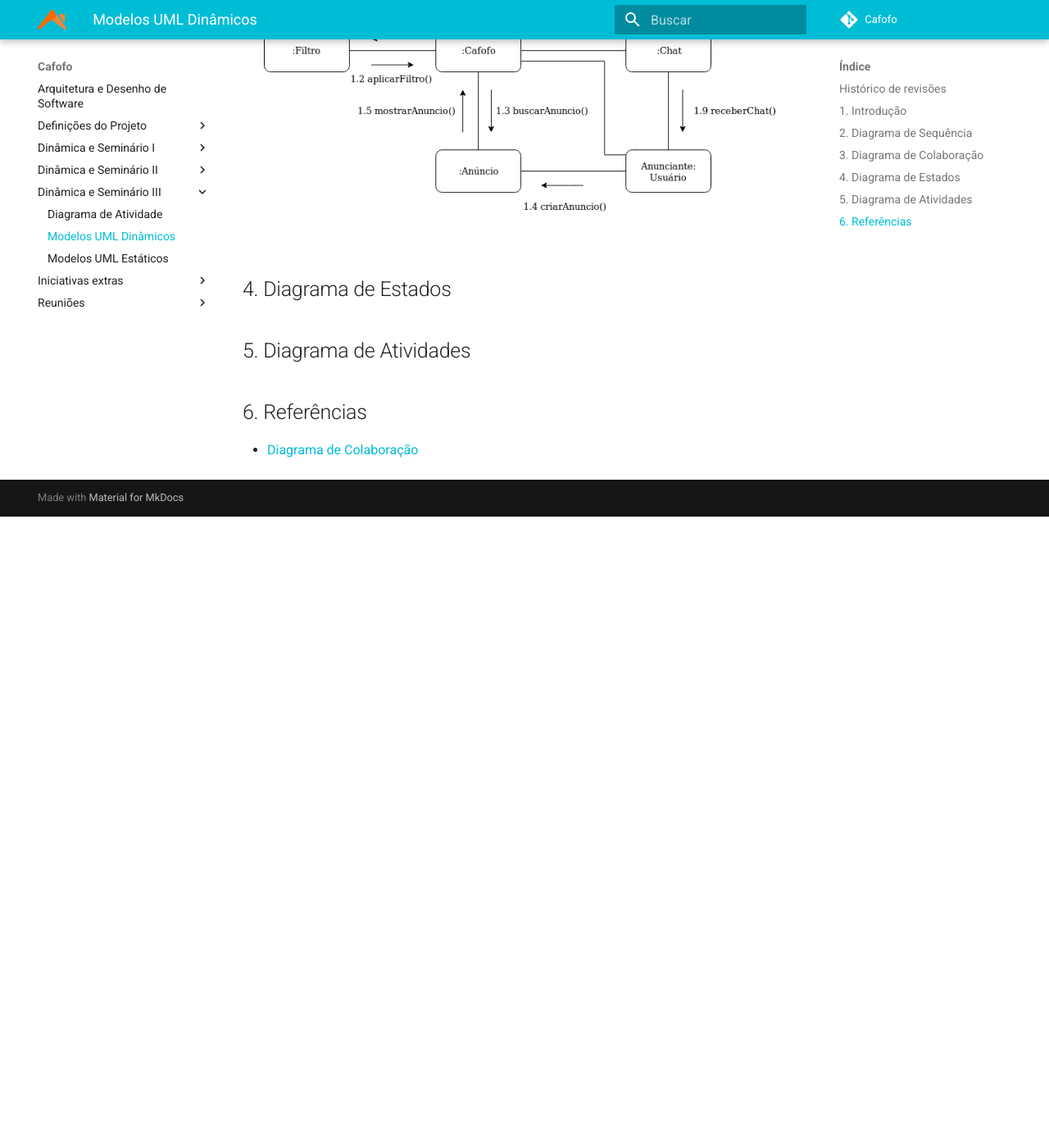
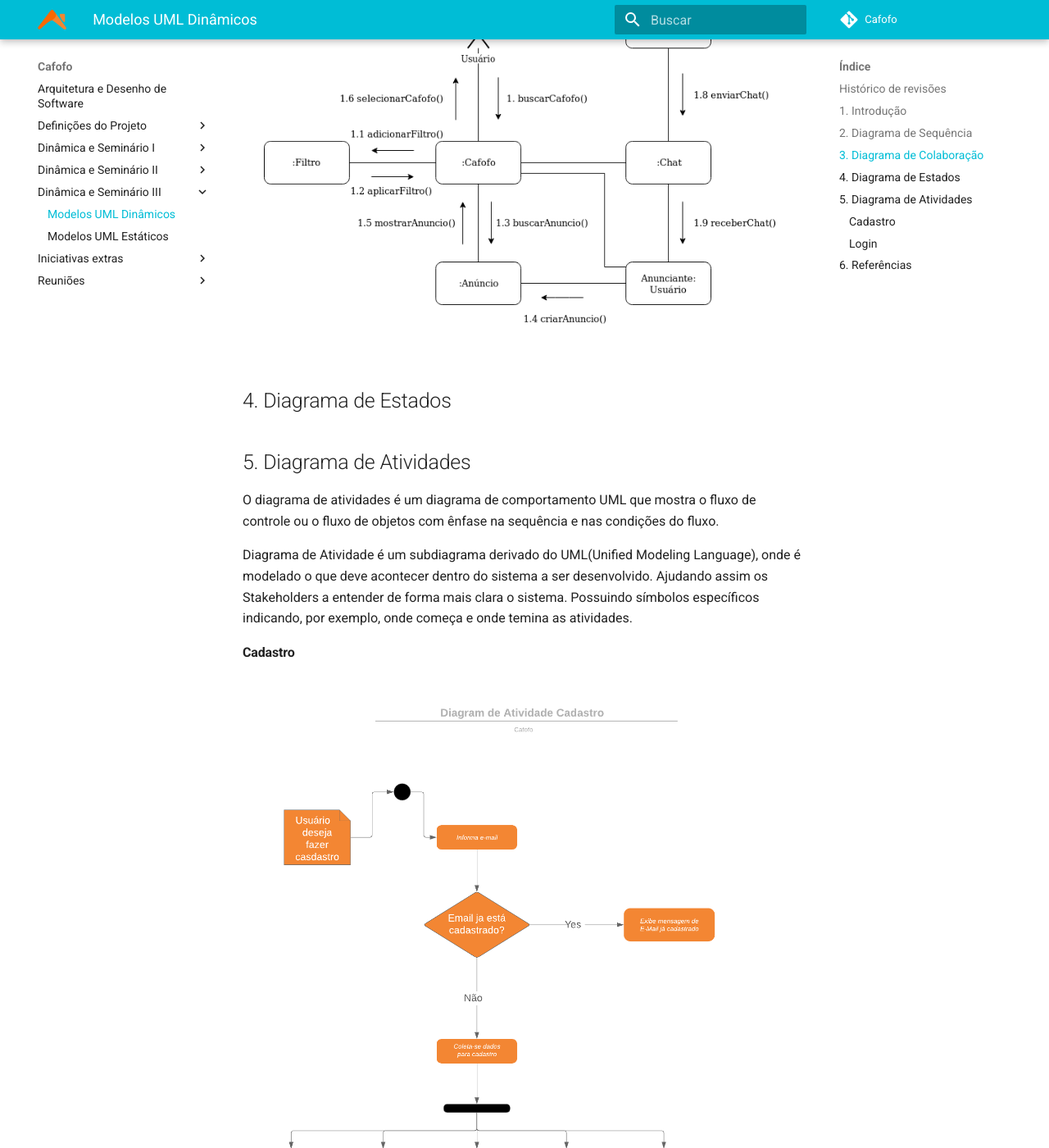
Before and after one commit to desenho-2019/Wiki, an MkDocs documentation site: the page built from docs/Dinâmica e Seminário III/uml_dinamico.md, in a window 1280 px wide and 1400 px high, scrolled down 990 px. Shown: the whole window at 82% size. Built offline with MkDocs 1.6.1 and Material for MkDocs 9.7.7, drawn with Linux system fonts in a browser that asks for light colours; before the commit the page ends 1620 px from its top, so only the background shows below that; some of the changed text lies outside the part shown.

Commit message:
addin activity diagram in dinamic uml

```diff
--- a/docs/Dinâmica e Seminário III/uml_dinamico.md
+++ b/docs/Dinâmica e Seminário III/uml_dinamico.md
@@ -5,6 +5,9 @@
 | :--------: | :----: | :-------------------: | :--------------: |
 | 15/09/2019 |  0.1   | Iniciando o documento | André Lucas |
 | 16/09/2019 |  0.2   | Adicionando diagrama de colaboração | André Lucas |
+| 16/09/2019 |  0.3   | Iniciando o documento | João Gabriel |
+| 16/09/2019 |  0.3   | inserindo Diagrama de Atvidade Login | João Gabriel |
+| 16/09/2019 |  0.3   | inserindo Diagrama de Atvidade Cadastro | João Gabriel |
 
 ## 1. Introdução
 
@@ -23,7 +26,22 @@
 ## 4. Diagrama de Estados
 
 ## 5. Diagrama de Atividades
+O diagrama de atividades é um diagrama de comportamento UML que mostra o fluxo de controle ou o fluxo de objetos com ênfase na sequência e nas condições do fluxo.
+
+Diagrama de Atividade é um subdiagrama derivado do UML(Unified Modeling Language), onde é modelado o que deve acontecer dentro do sistema a ser desenvolvido. Ajudando assim os Stakeholders a entender de forma mais clara o sistema. Possuindo símbolos específicos indicando, por exemplo, onde começa e onde temina as atividades.
+
+#### Cadastro
+
+![Diagrama de Atividade Cadastro](img/Diagrama_atividade_Cadastro.png)
+
+
+#### Login
+![Diagrama de Atividade Login](img/diagrama_atividade_loggin.png)
+
 
 ## 6. Referências
 
 - [Diagrama de Colaboração](https://www.uml-diagrams.org/communication-diagrams.html)
+
+
+- [UML- Diagrama de Atividade](https://www.uml-diagrams.org/activity-diagrams.html)
```
Also changed, not shown: docs/Dinâmica e Seminário III/diagrama_atividade.md (deleted, +0 -29 lines).
